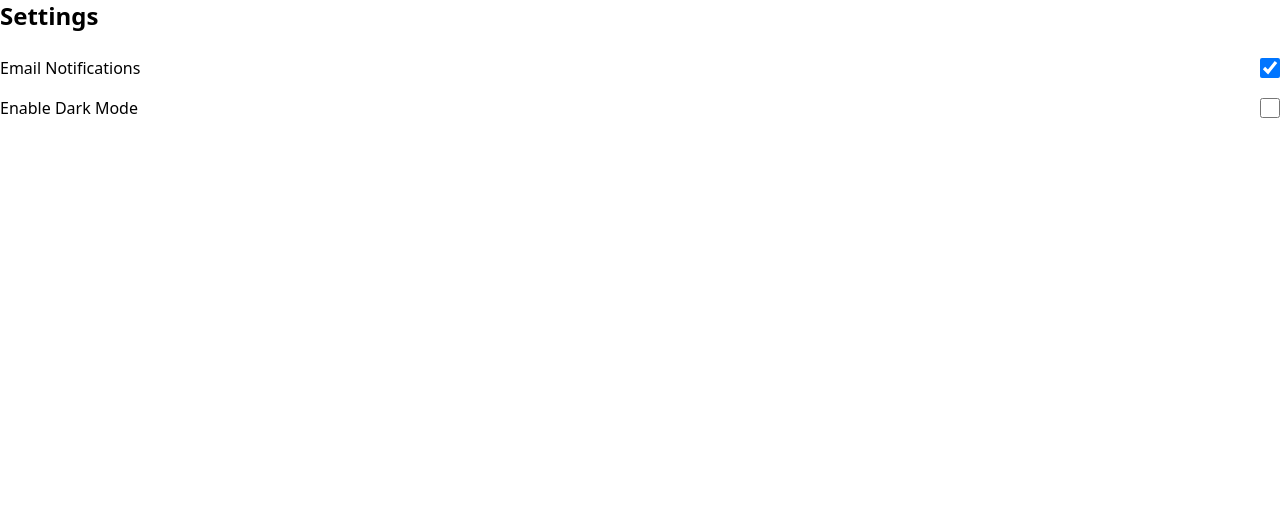
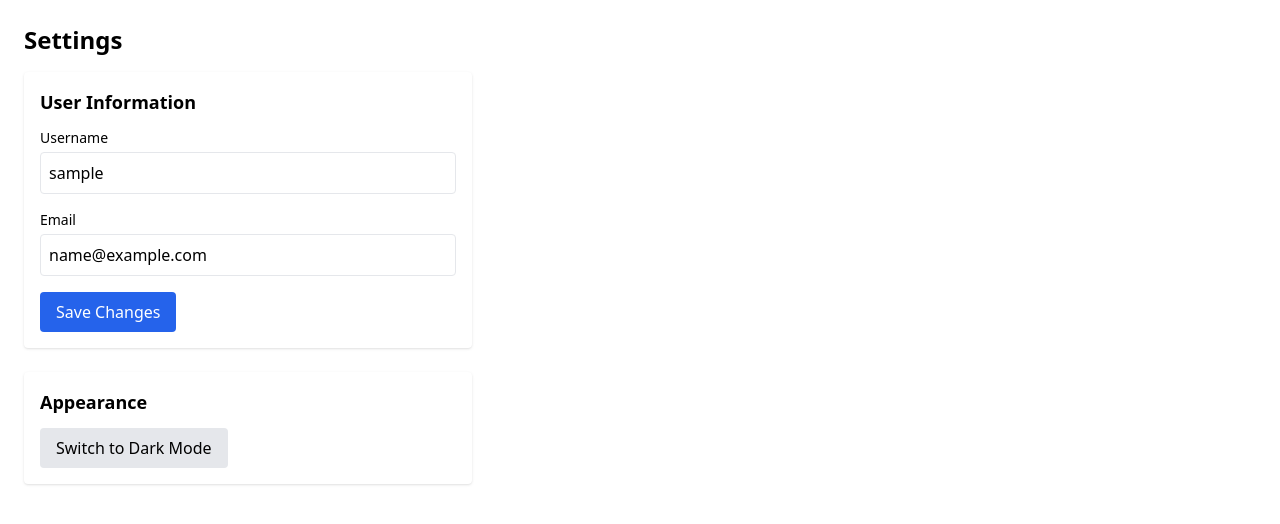
Before and after one commit to padmavathianguluri/CRM_Dashboard, a React (Vite) app: page /settings in a window 1280 px wide. Shown: the top 524 px of the page. Built offline with nearby package versions, Linux system fonts and the light colour scheme; sample sign-in values are in the browser's storage.

Commit message:
Fixed ThemeContext bug, improved settings page, enabled signup data storage

```diff
--- a/src/pages/Settings.jsx
+++ b/src/pages/Settings.jsx
@@ -1,33 +1,74 @@
-import React, { useState } from "react";
+import React, { useState, useEffect, useContext } from "react";
+import { ThemeContext } from "../context/ThemeContextProvider";
 
 const Settings = () => {
-  const [notifications, setNotifications] = useState(true);
-  const [darkMode, setDarkMode] = useState(false);
+  const { theme, toggleTheme } = useContext(ThemeContext);
+
+  const [userInfo, setUserInfo] = useState(() => {
+    const saved = localStorage.getItem("userInfo");
+    return saved
+      ? JSON.parse(saved)
+      : { username: "admin", email: "admin@example.com" };
+  });
+
+  const [editableInfo, setEditableInfo] = useState(userInfo);
+
+  useEffect(() => {
+    localStorage.setItem("userInfo", JSON.stringify(userInfo));
+  }, [userInfo]);
+
+  const handleChange = (e) => {
+    setEditableInfo({ ...editableInfo, [e.target.name]: e.target.value });
+  };
+
+  const handleSave = () => {
+    setUserInfo(editableInfo);
+    alert("Settings saved locally!");
+  };
 
   return (
-    <div>
-      <h1 className="text-2xl font-bold mb-6">Settings</h1>
+    <div className="p-6">
+      <h2 className="text-2xl font-bold mb-4">Settings</h2>
 
-      <div className="space-y-4">
-        <div className="flex items-center justify-between">
-          <span>Email Notifications</span>
+      <div className="bg-white dark:bg-gray-800 p-4 rounded shadow mb-6 max-w-md">
+        <h3 className="text-lg font-semibold mb-3">User Information</h3>
+
+        <div className="mb-4">
+          <label className="block text-sm mb-1">Username</label>
           <input
-            type="checkbox"
-            checked={notifications}
-            onChange={() => setNotifications(!notifications)}
-            className="w-5 h-5"
+            name="username"
+            value={editableInfo.username}
+            onChange={handleChange}
+            className="w-full p-2 border rounded"
           />
         </div>
 
-        <div className="flex items-center justify-between">
-          <span>Enable Dark Mode</span>
+        <div className="mb-4">
+          <label className="block text-sm mb-1">Email</label>
           <input
-            type="checkbox"
-            checked={darkMode}
-            onChange={() => setDarkMode(!darkMode)}
-            className="w-5 h-5"
+            name="email"
+            value={editableInfo.email}
+            onChange={handleChange}
+            className="w-full p-2 border rounded"
           />
         </div>
+
+        <button
+          onClick={handleSave}
+          className="bg-blue-600 text-white px-4 py-2 rounded hover:bg-blue-700"
+        >
+          Save Changes
+        </button>
+      </div>
+
+      <div className="bg-white dark:bg-gray-800 p-4 rounded shadow max-w-md">
+        <h3 className="text-lg font-semibold mb-3">Appearance</h3>
+        <button
+          onClick={toggleTheme}
+          className="bg-gray-200 dark:bg-gray-600 text-black dark:text-white px-4 py-2 rounded"
+        >
+          Switch to {theme === "light" ? "Dark" : "Light"} Mode
+        </button>
       </div>
     </div>
   );
```
